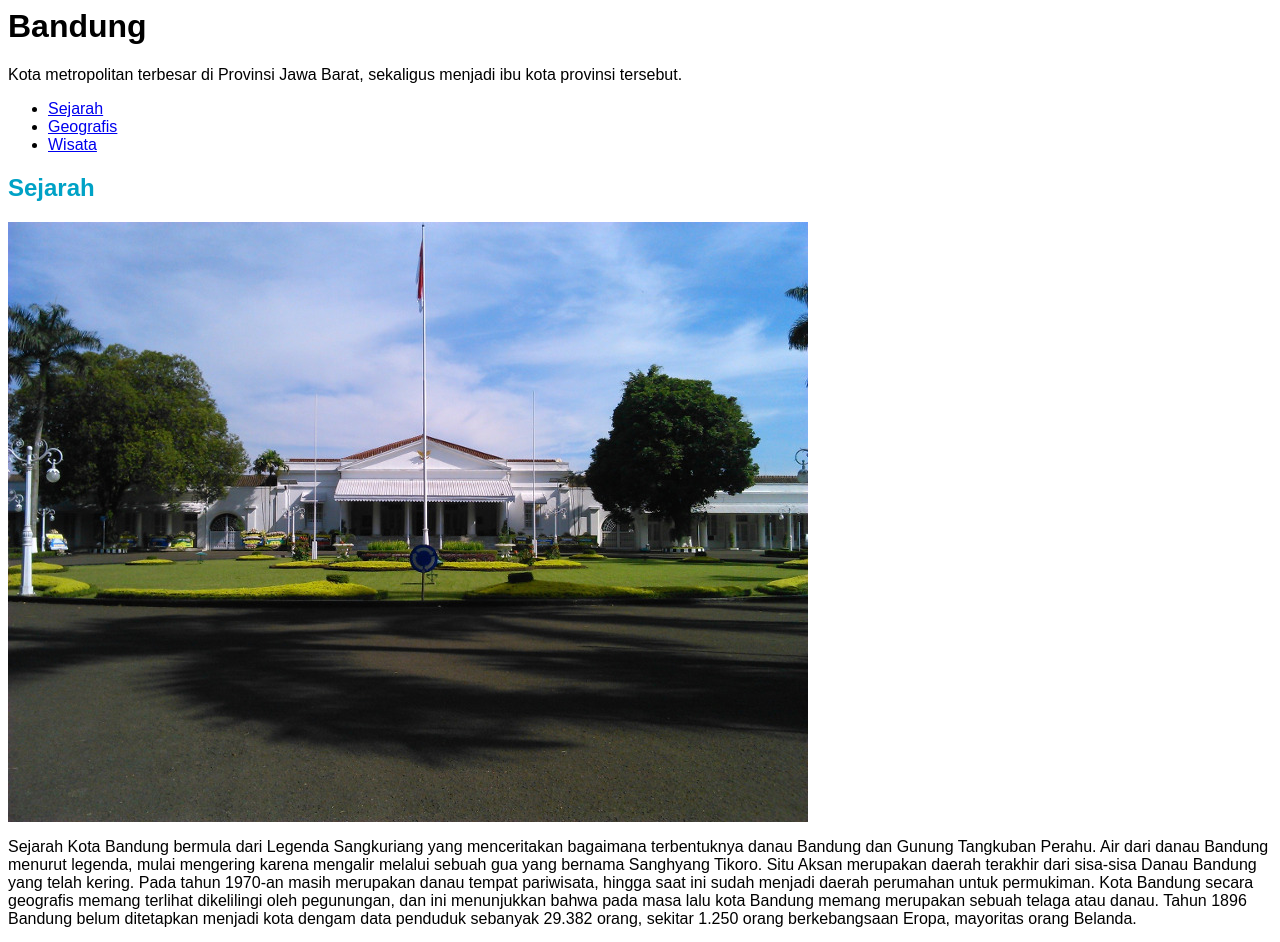
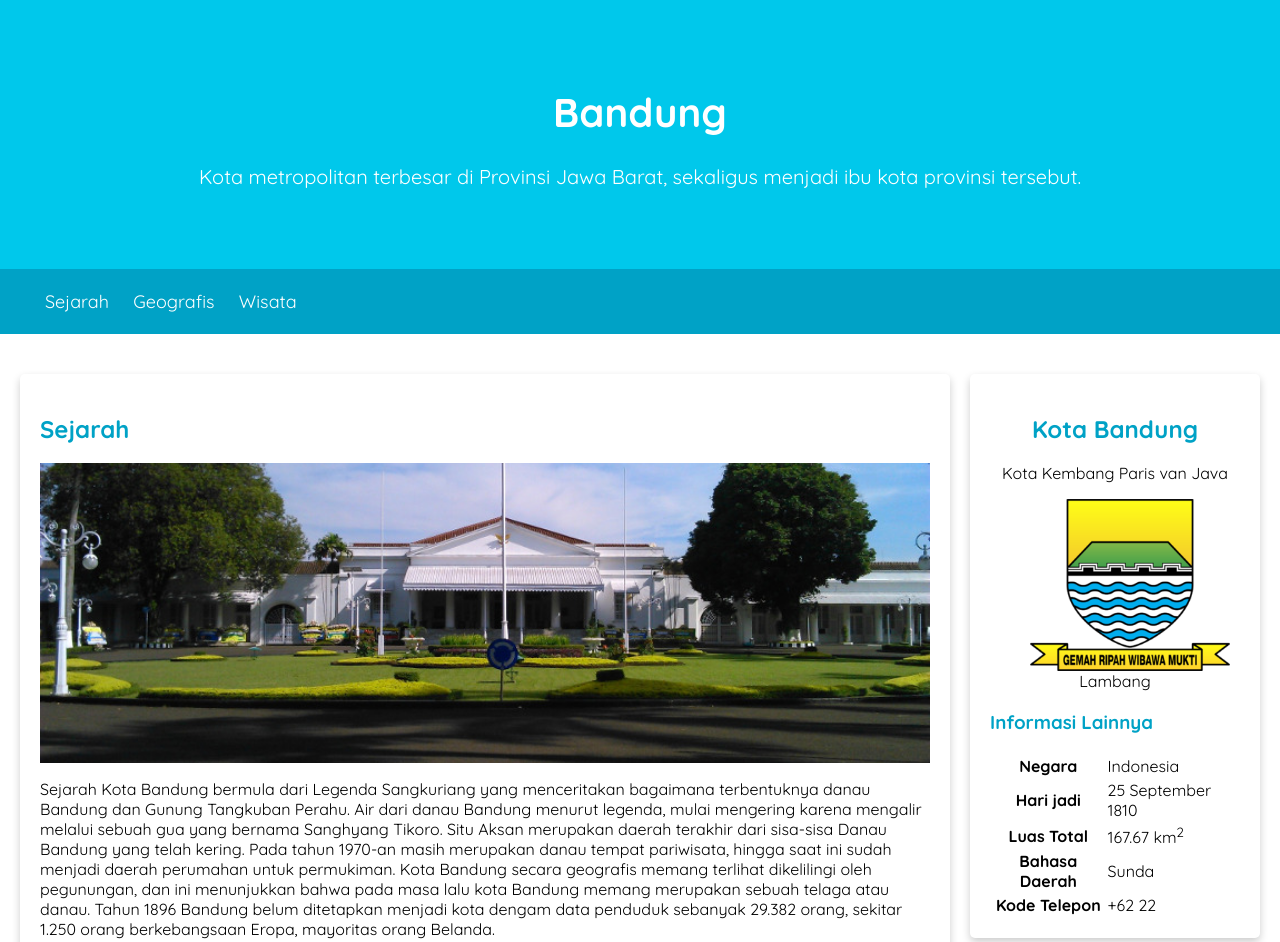
Before and after one commit to IchwanSetyawan/dicoding-oreedoo, a plain HTML site: page Web Dasar/index.html in a window 1280 px wide. Shown: the top 942 px of the page. Drawn offline with Linux system fonts and the light colour scheme.

Commit message:
Responsive Web design

```diff
--- a/Web Dasar/assets/styles/style.css
+++ b/Web Dasar/assets/styles/style.css
@@ -1,5 +1,85 @@
+@import url('https://fonts.googleapis.com/css?family=Quicksand:400,700&display=swap');
+
+*{
+	box-sizing: border-box;
+}
+
 body {
-   font-family: sans-serif;
+   font-family: 'Quicksand', sans-serif;
+   margin: 0;
+   padding: 0;
+}
+main{
+	padding: 20px;
+	overflow: auto;
+}
+
+nav a {
+   font-size: 18px;
+   font-weight: 400;
+   text-decoration: none;
+}
+nav a:hover {
+   font-weight: bold;
+}
+
+.jumbotron {
+   font-size: 20px;
+   padding: 60px;
+   background-color: #00c8eb;
+   text-align: center;
+   color: white;
+}
+
+nav li{
+	display: inline;
+	list-style-type: none;
+	margin-right: 20px;
+}
+
+nav {
+   background-color: #00a2c6;
+   padding: 5px;
+}
+
+nav a {
+   font-size: 18px;
+   font-weight: 400;
+   text-decoration: none;
+   color: white;
+}
+
+#content {
+   float: left;
+   width: 75%;
+}
+
+aside {
+	float: right;
+	width: 25%;
+	padding-left: 20px;
+}
+
+@media screen and (max-width: 1000px) {
+   #content,
+   aside {
+       width: 100%;
+       padding: 0;
+   }
+}
+
+.featured-image {
+   width: 100%;
+   max-height: 300px;
+   object-fit: cover;
+   object-position: center;
+}
+
+.card {
+   box-shadow: 0 4px 8px 0 rgba(0, 0, 0, 0.2);
+   border-radius: 5px;
+   padding: 20px;
+   margin-top: 20px;
 }
 
 h2{
@@ -10,8 +90,19 @@ h3 {
    color: #00a2c6
 }
 
+.profile header {
+	text-align: center;
+}
+
+.profile img{
+	width: 200px;
+}
+
 footer {
    padding: 20px;
    color: white;
-   background-color: #00a2c6
+   background-color: #00a2c6;
+   text-align: center;
+   font-weight: bold;
+
 }
--- a/Web Dasar/index.html
+++ b/Web Dasar/index.html
@@ -2,12 +2,15 @@
 <head>
   <title>Kota Bandung</title>
   <link rel="stylesheet" href="assets/styles/style.css">
+  <meta name="viewport" content="width=device-width, initial-scale=1">
 </head>
 <body>
 
 <header>
-    <h1>Bandung</h1>
+    <div class="jumbotron">
+      <h1>Bandung</h1>
       <p>Kota metropolitan terbesar di Provinsi Jawa Barat, sekaligus menjadi ibu kota provinsi tersebut.</p>
+    </div>
   <nav>
     <ul>
        <li><a href="#sejarah">Sejarah</a></li>
@@ -20,22 +23,22 @@
 <main>
   <div id="content">
 
-    <article>
+    <article id="sejarah" class="card">
         <h2  id="sejarah">Sejarah</h2>
-          <img src="assets/image/history.jpg" alt="sejarah">
+          <img src="assets/image/history.jpg" class="featured-image" alt="sejarah">
             <p>Sejarah Kota Bandung bermula dari Legenda Sangkuriang yang menceritakan bagaimana terbentuknya danau Bandung dan Gunung Tangkuban Perahu. Air dari danau Bandung menurut legenda, mulai mengering karena mengalir melalui sebuah gua yang bernama Sanghyang Tikoro. Situ Aksan merupakan daerah terakhir dari sisa-sisa Danau Bandung yang telah kering. Pada tahun 1970-an masih merupakan danau tempat pariwisata, hingga saat ini sudah menjadi daerah perumahan untuk permukiman.
 
             Kota Bandung secara geografis memang terlihat dikelilingi oleh pegunungan, dan ini menunjukkan bahwa pada masa lalu kota Bandung memang merupakan sebuah telaga atau danau. Tahun 1896 Bandung belum ditetapkan menjadi kota dengam data penduduk sebanyak 29.382 orang, sekitar 1.250 orang berkebangsaan Eropa, mayoritas orang Belanda. </p>
     </article>
 
 
-     <article>
+     <article id="geografis" class="card">
           <h2 id="geografis">Geografis</h2>
-            <img src="assets/image/geografis.jpg" alt="geografis">
+            <img src="assets/image/geografis.jpg" class="featured-image" alt="geografis">
               <p>Kota Bandung dikelilingi oleh pegunungan, sehingga bentuk morfologi wilayahnya bagaikan sebuah mangkok raksasa</p>
       </article>
 
-     <article>
+     <article id="wisata" class="card">
       <section>
         <h2 id="wisata">Wisata</h2>
           <p>Kota Bandung telah menjadi tujuan utama dalam menikmati liburan akhir pekan terutama dari masyarakat yang berasal
@@ -44,7 +47,7 @@
 
       <section>
         <h3>Farm House Lembang</h3>
-          <img src="assets/image/farm-house.jpg" alt="farm house">
+          <img src="assets/image/farm-house.jpg" class="featured-image" alt="farm house">
           <h4>Lokasi</h4>
           <p>Berada di jalur utama Bandung-Lembang, Farm House menjadi objek wisata yang tidak pernah sepi pengunjung.</p>
 
@@ -54,15 +57,15 @@
            spot swafoto Instagramable.</p>
 
         <h3>Observatorium Bosscha</h3>
-        <img src="assets/image/bosscha.jpg" alt="bosscha">
+        <img src="assets/image/bosscha.jpg" class="featured-image" alt="bosscha">
         <p>Memiliki beberapa teleskop, antara lain, Refraktor Ganda Zeiss, Schmidt Bimasakti, Refraktor Bamberg,
          Cassegrain GOTO, dan Teleskop Surya.</p>
       </section>
     </article>
 </div>
 
-<aside>
-    <article>
+<aside class="profile">
+    <article class="card">
          <header>
              <h2>Kota Bandung</h2>
              <p>Kota Kembang Paris van Java</p>
```
